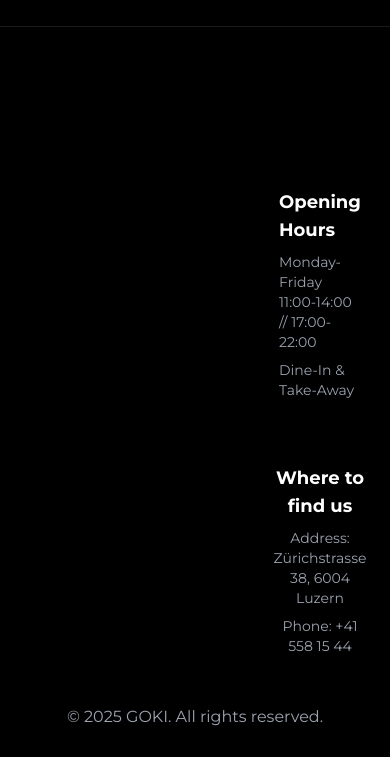
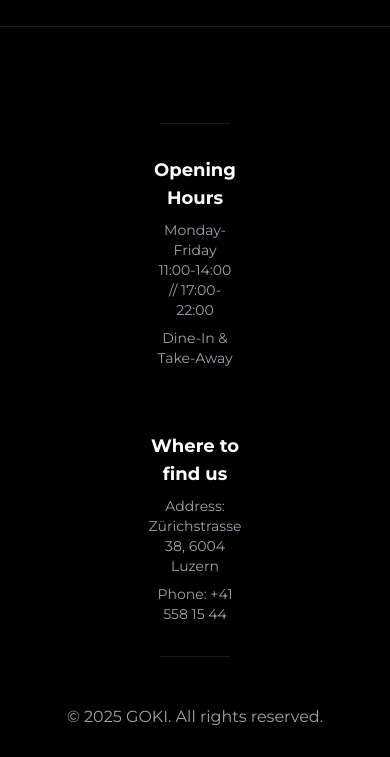
Before and after one commit to abed42/goki, an Astro site: page / in a window 390 px wide. Shown: the part 680-1437 px from the top of the page. Built offline with nearby package versions, Linux system fonts and the light colour scheme; Astro itself is replaced by a stand-in of ours.

Commit message:
makes footer mobile friendly and responsive

```diff
--- a/src/components/Footer.astro
+++ b/src/components/Footer.astro
@@ -4,14 +4,14 @@ import bowl from "../assets/bowl-of-pho.svg";
 
 <footer class="w-full mt-36 py-24 border-t border-white/10 text-white px-36">
   <div
-    class="text-sm flex flex-col md:flex-row justify-around items-center text-gray-400 border-y border-white/10 mx-44"
+    class="text-sm flex flex-col md:flex-row justify-around items-center text-gray-400 border-y border-white/10 mx-4 md:mx-44"
   >
-    <div class="flex flex-col gap-2 justify-center md:text-left my-16">
+    <div class="flex flex-col gap-2 text-center md:text-left my-8 md:my-16">
       <h2 class="text-lg font-bold text-white">Opening Hours</h2>
       <p>Monday-Friday 11:00-14:00 // 17:00-22:00</p>
       <p>Dine-In & Take-Away</p>
     </div>
-    <div class="flex flex-col gap-2 text-center md:text-left">
+    <div class="flex flex-col gap-2 text-center md:text-left my-8 md:my-16">
       <h2 class="text-lg font-bold text-white">Where to find us</h2>
       <a
         class="hover:text-gray-300 transition-colors"
```
